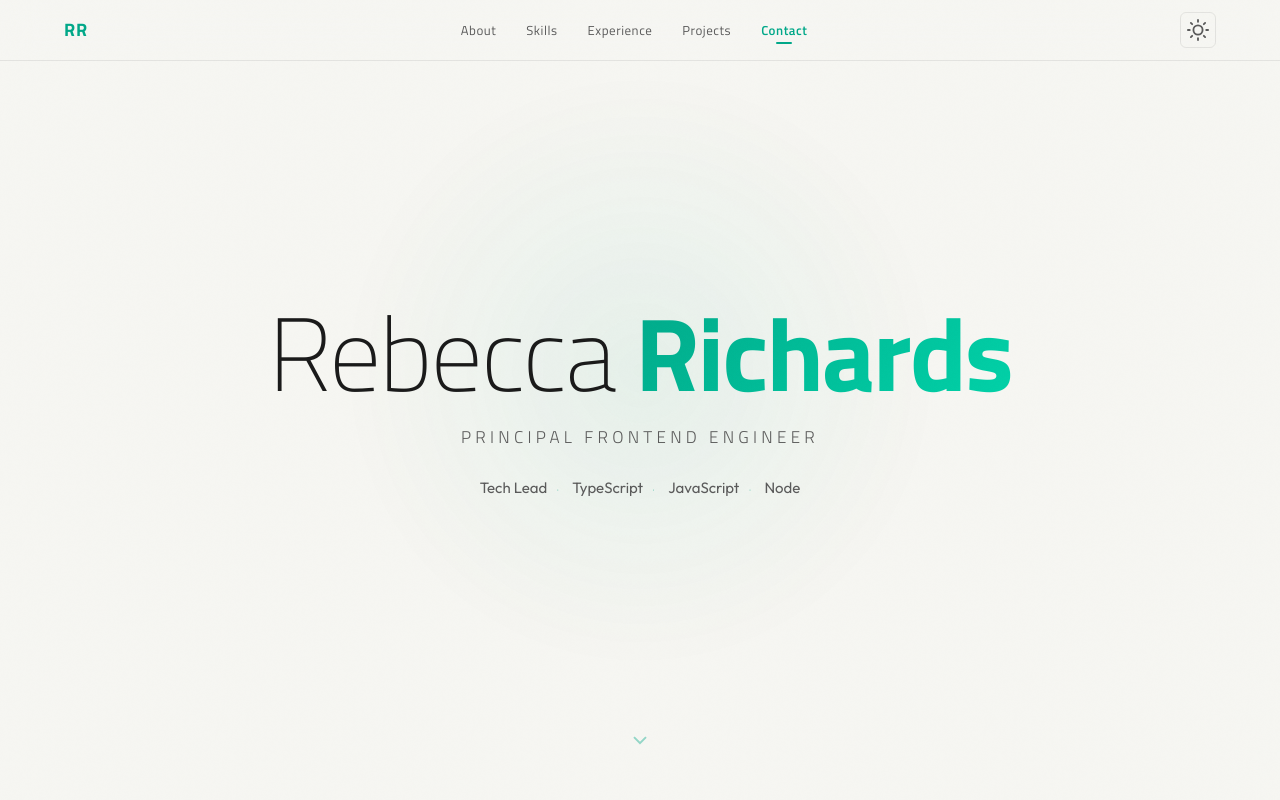
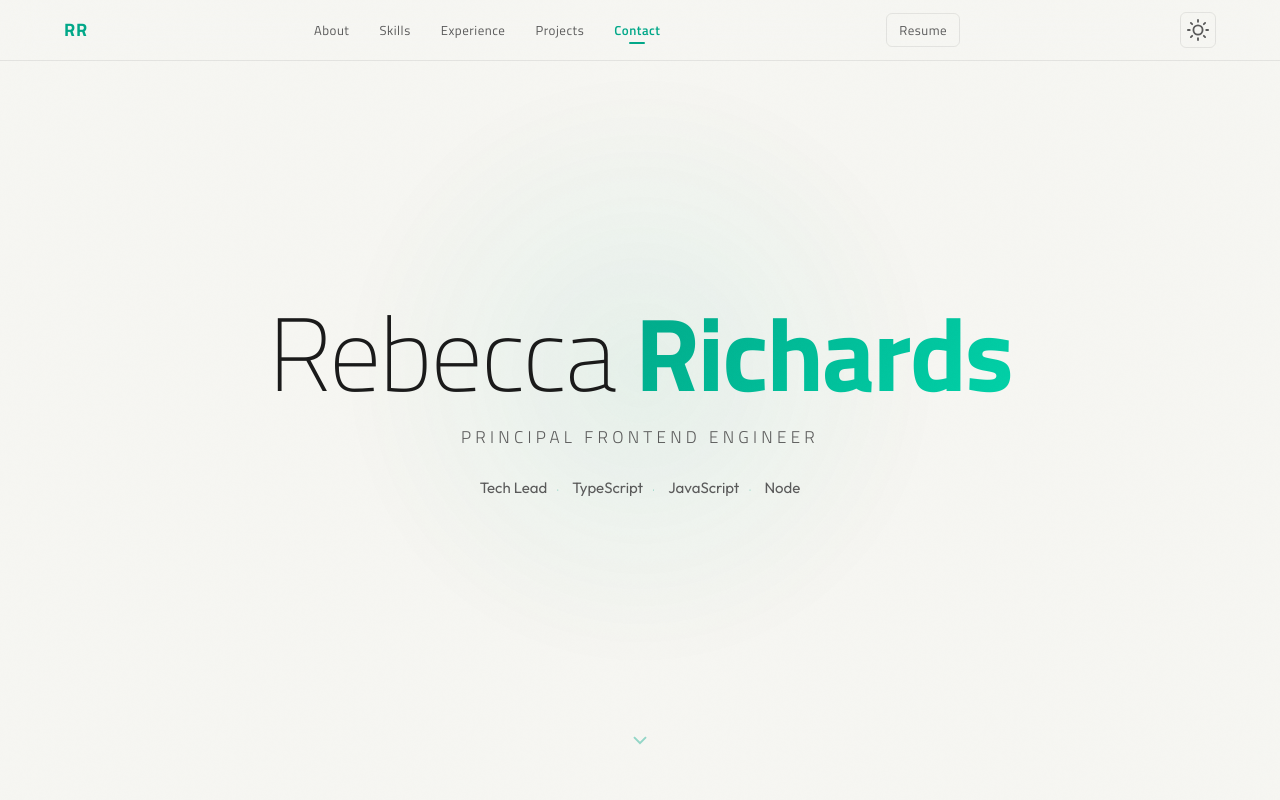
Before and after one commit to rebeccarich/portfolio-site, a React (Vite) app: page / in a window 1280 px wide. Shown: the top 800 px of the page. Built offline with nearby package versions, Linux system fonts and the light colour scheme.

Commit message:
feat: add resume download link to nav bar

```diff
--- a/src/components/Nav/Nav.module.css
+++ b/src/components/Nav/Nav.module.css
@@ -106,6 +106,27 @@
   transform: translateY(-6.5px) rotate(-45deg);
 }
 
+.resumeLink {
+  font-family: var(--font-heading);
+  font-size: 0.8125rem;
+  font-weight: 400;
+  letter-spacing: 0.04em;
+  color: var(--color-text-secondary);
+  text-decoration: none;
+  padding: 0.375rem 0.75rem;
+  border: 1px solid var(--color-border);
+  border-radius: 6px;
+  margin-right: 0.5rem;
+  transition:
+    color 0.2s ease,
+    border-color 0.2s ease;
+}
+
+.resumeLink:hover {
+  color: var(--color-accent);
+  border-color: var(--color-accent);
+}
+
 @media (max-width: 640px) {
   .hamburger {
     display: flex;
--- a/src/components/Nav/Nav.tsx
+++ b/src/components/Nav/Nav.tsx
@@ -77,6 +77,9 @@ export function Nav({ theme, onToggleTheme }: NavProps) {
           ))}
         </ul>
 
+        <a href="/rebecca-richards-resume.pdf" download className={styles.resumeLink}>
+          Resume
+        </a>
         <ThemeToggle theme={theme} onToggle={onToggleTheme} />
       </div>
     </nav>
```
